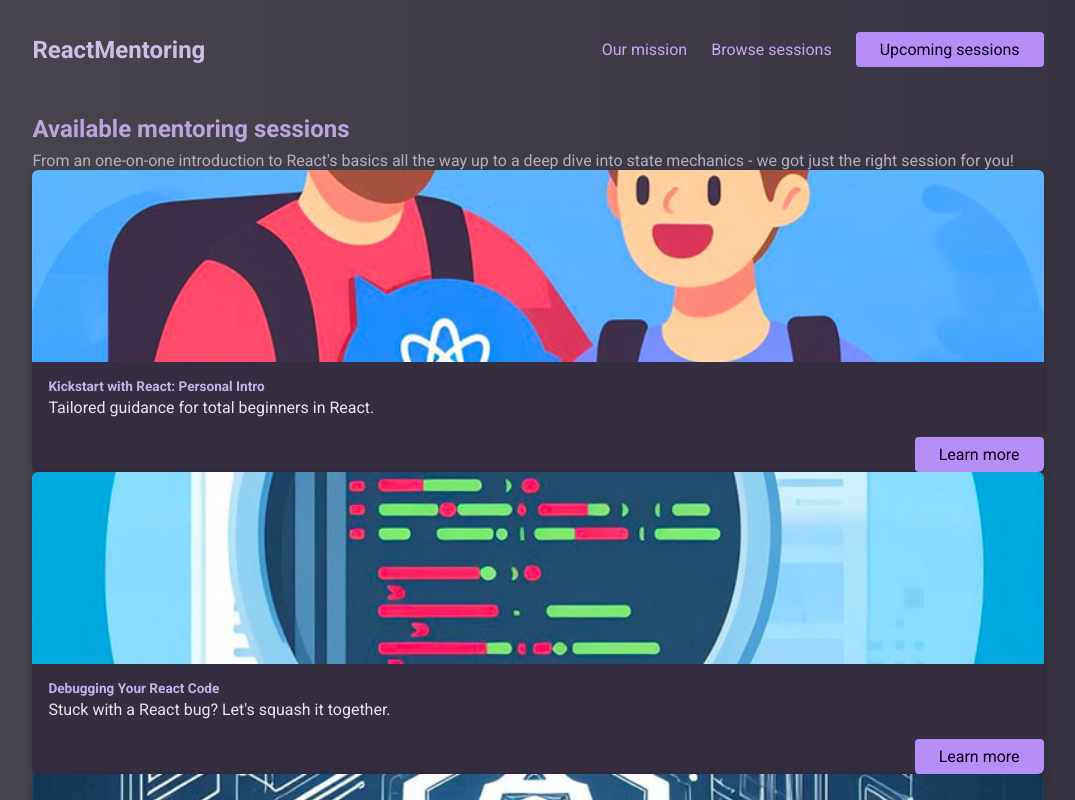
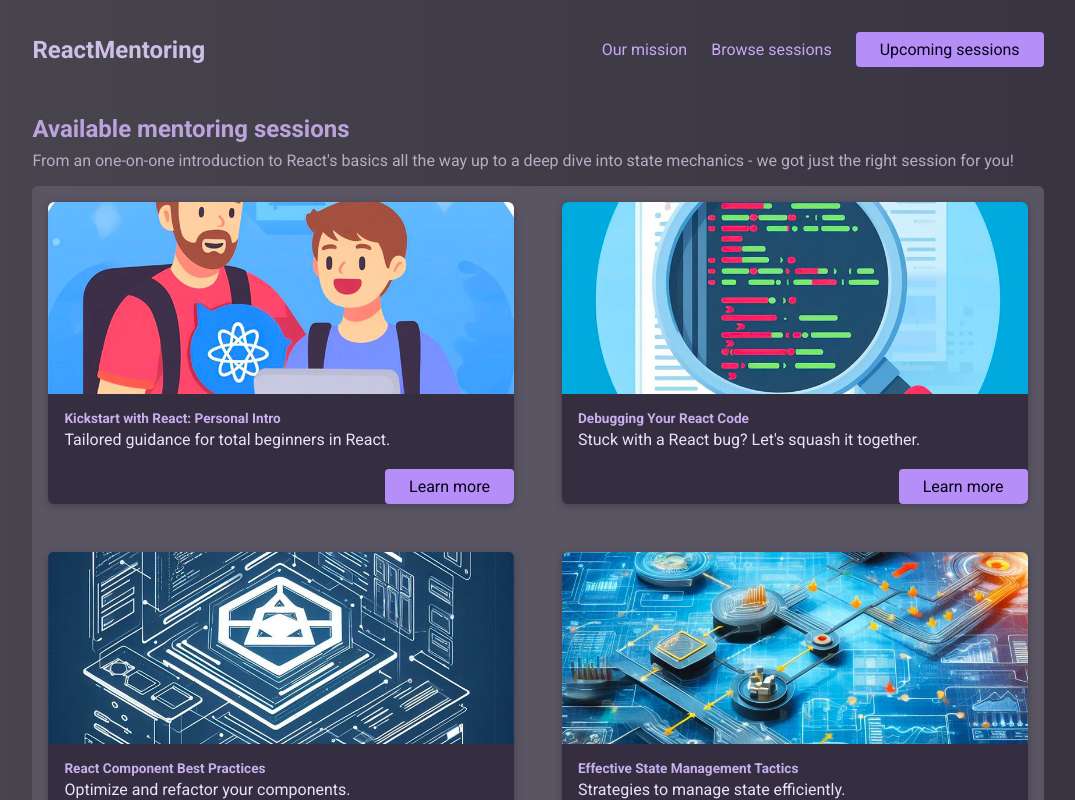
Before and after one commit to Muhammad0320/react-ts-taks, a React (Vite) app: page /sessions in a window 1280 px wide. Shown: the top 800 px of the page, without its empty margins (102-1177 px from the left). Built offline with nearby package versions, Linux system fonts and the light colour scheme.

Commit message:
chore: update the sessions comp

```diff
--- a/src/pages/Root.tsx
+++ b/src/pages/Root.tsx
@@ -37,7 +37,7 @@
 
             <li>
               {" "}
-              <Button el="link" to="/session">
+              <Button el="link" to="/sessions">
                 {" "}
                 Browse sessions{" "}
               </Button>{" "}
--- a/src/pages/Sessions.tsx
+++ b/src/pages/Sessions.tsx
@@ -14,7 +14,7 @@
       </header>
       {/* Todo: Output list of sessions */}
 
-      <ul className="sessions-list">
+      <ul id="sessions-list">
         {SESSIONS.map((item) => (
           <SessionItem {...item} />
         ))}
```
